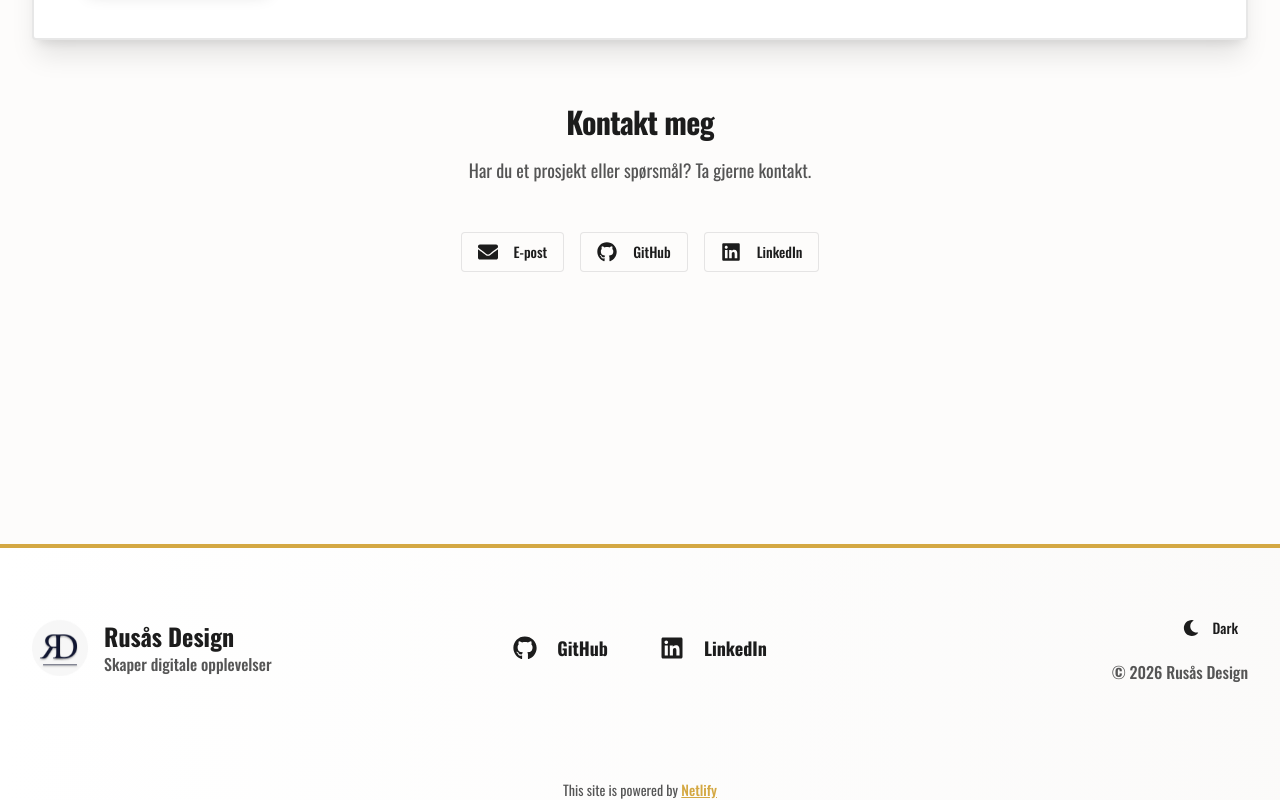
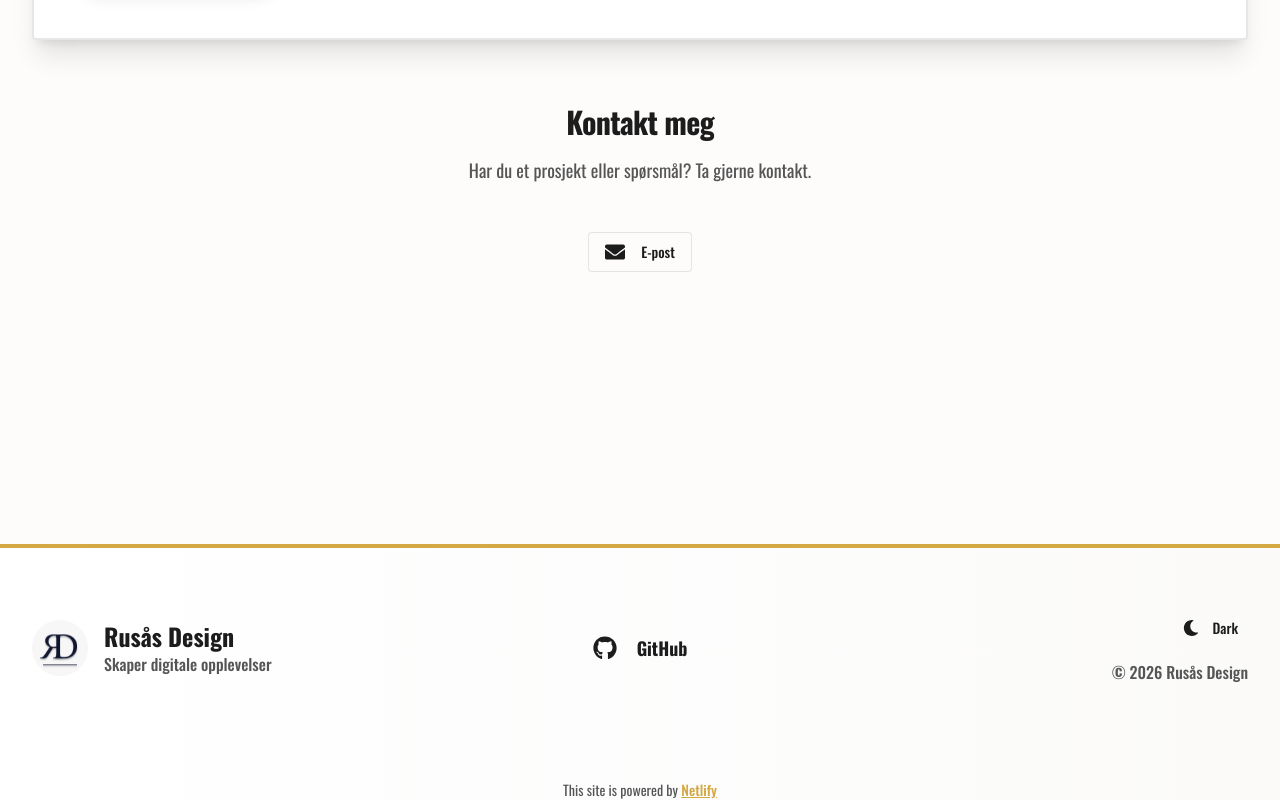
Before and after one commit to haakonhelmenrusas/rusasdesign.no, a Next.js app: page / in a window 1280 px wide. Shown: the part 3669-4469 px from the top of the page. Built offline with nearby package versions, Linux system fonts and the light colour scheme.

Commit message:
feat: add additional design improvements

```diff
--- a/components/aboutMe/AboutMe.tsx
+++ b/components/aboutMe/AboutMe.tsx
@@ -16,7 +16,7 @@ export default function AboutMe() {
             <div className="w-32 h-32 md:w-48 md:h-48 rounded-lg md:rounded-xl bg-muted overflow-hidden shadow-lg">
               <Image
                 src="/assets/logo.png"
-                alt="Håkon Helmen Rusås"
+                alt="Haakon Helmen Rusås"
                 width={200}
                 height={200}
                 className="w-full h-full object-cover"
@@ -25,7 +25,7 @@ export default function AboutMe() {
             </div>
           </div>
           <div className="md:col-span-2">
-            <h3 className="text-2xl md:text-3xl font-black mb-4 tracking-tight">Håkon Helmen Rusås</h3>
+            <h3 className="text-2xl md:text-3xl font-black mb-4 tracking-tight">Haakon Helmen Rusås</h3>
             <p className="text-lg text-muted-foreground mb-4">
               Kreativ utvikler og designer
             </p>
--- a/components/contactMe/ContactMe.tsx
+++ b/components/contactMe/ContactMe.tsx
@@ -1,6 +1,6 @@
 'use client';
 
-import { FaEnvelope, FaGithub, FaLinkedin } from 'react-icons/fa';
+import { FaEnvelope } from 'react-icons/fa';
 import { Button } from '@/components/button/Button';
 
 export default function ContactMe() {
@@ -20,45 +20,13 @@ export default function ContactMe() {
           asChild
         >
           <a
-            href="mailto:kontakt@rusasdesign.no"
+            href="mailto:haakon.rusas@pm.me"
             aria-label="Send meg en e-post"
           >
             <FaEnvelope className="w-5 h-5 mr-2" aria-hidden="true" />
             E-post
           </a>
         </Button>
-        <Button
-          variant="outline"
-          size="lg"
-          className="hover:bg-accent hover:text-accent-foreground hover:border-accent dark:hover:bg-accent/20 transition-all duration-200"
-          asChild
-        >
-          <a
-            href="https://github.com/haakonhelmenrusas"
-            target="_blank"
-            rel="noopener noreferrer"
-            aria-label="GitHub (åpnes i nytt vindu)"
-          >
-            <FaGithub className="w-5 h-5 mr-2" aria-hidden="true" />
-            GitHub
-          </a>
-        </Button>
-        <Button
-          variant="outline"
-          size="lg"
-          className="hover:bg-accent hover:text-accent-foreground hover:border-accent dark:hover:bg-accent/20 transition-all duration-200"
-          asChild
-        >
-          <a
-            href="https://www.linkedin.com/in/haakon-helmen-rusas/"
-            target="_blank"
-            rel="noopener noreferrer"
-            aria-label="LinkedIn (åpnes i nytt vindu)"
-          >
-            <FaLinkedin className="w-5 h-5 mr-2" aria-hidden="true" />
-            LinkedIn
-          </a>
-        </Button>
       </div>
     </section>
   );
--- a/components/footer/Footer.tsx
+++ b/components/footer/Footer.tsx
@@ -1,5 +1,5 @@
 import Image from 'next/image';
-import { FaGithub, FaLinkedin } from 'react-icons/fa';
+import { FaGithub } from 'react-icons/fa';
 import { Button } from '@/components/button/Button';
 import { ThemeToggle } from '@/components/themeToggle/ThemeToggle';
 
@@ -44,24 +44,6 @@ export default function Footer() {
                 GitHub
               </a>
             </Button>
-            <Button
-              variant="ghost"
-              size="default"
-              className="hover:scale-105 md:hover:scale-110 transition-all duration-300 hover:bg-accent
-                      hover:text-accent-foreground font-bold border-2 border-transparent
-                      hover:border-accent text-sm md:text-lg px-4 md:px-6 py-2 md:py-3 w-full sm:w-auto"
-              asChild
-            >
-              <a
-                href="https://www.linkedin.com/in/haakon-helmen-rusas/"
-                target="_blank"
-                rel="noopener noreferrer"
-                aria-label="Visit my LinkedIn profile (opens in new window)"
-              >
-                <FaLinkedin className="w-4 h-4 md:w-6 md:h-6 mr-2 md:mr-3" aria-hidden="true" />
-                LinkedIn
-              </a>
-            </Button>
           </div>
           <div className="flex flex-col items-center md:items-end gap-4 order-2 md:order-3">
             <ThemeToggle />
```
